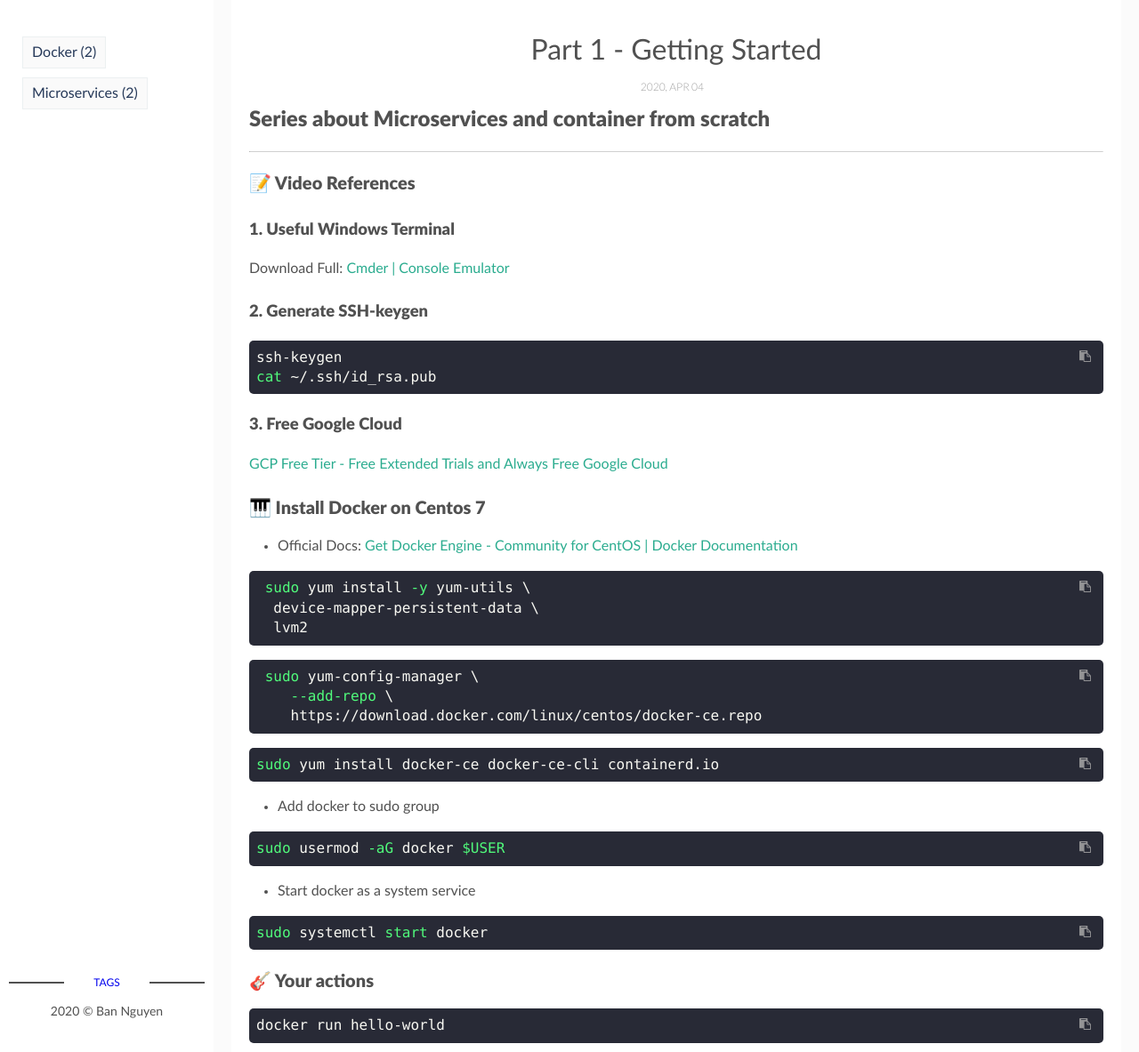
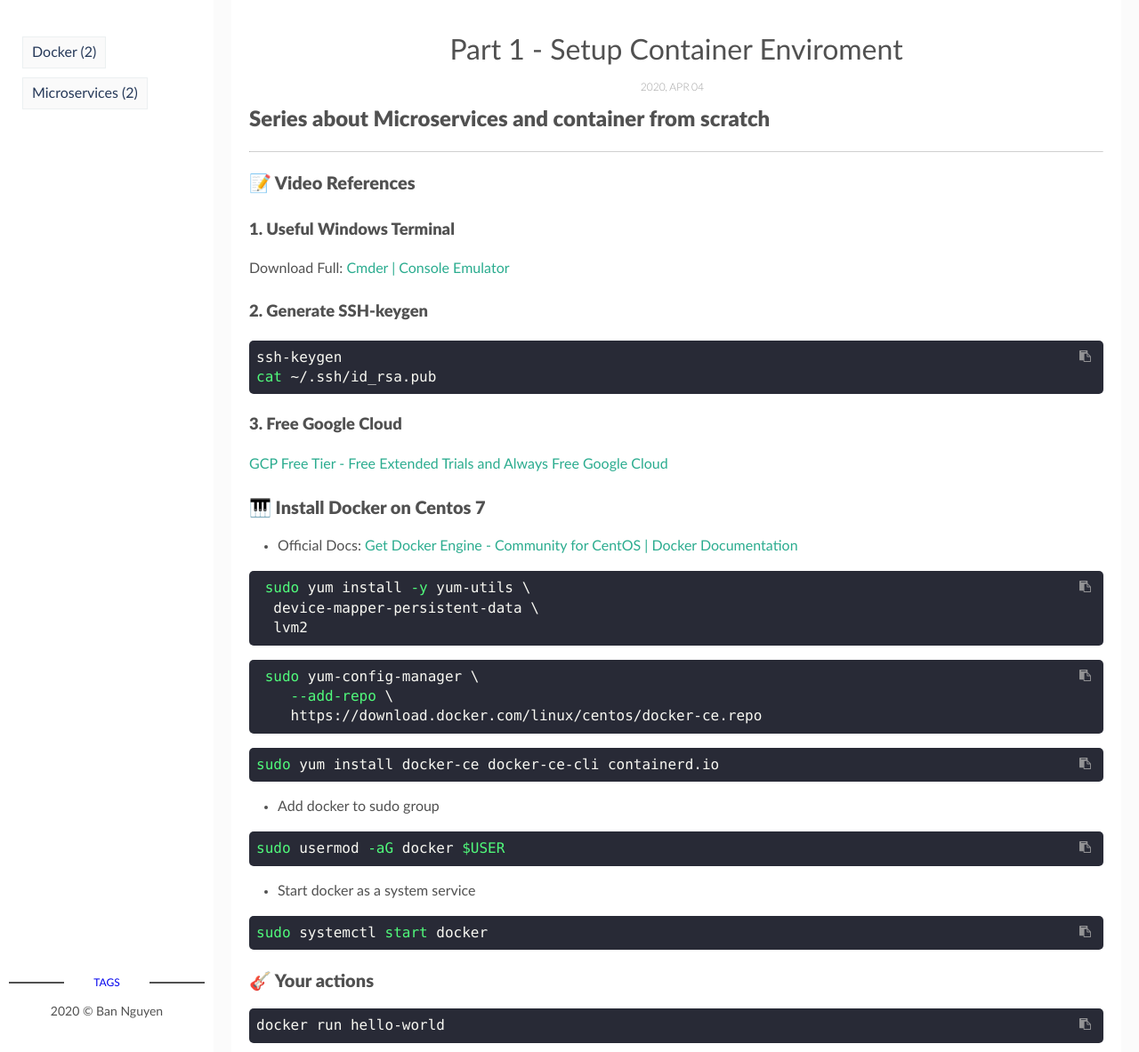
Before and after one commit to LaBanHSPO/labanhspo.github.io, a Jekyll site: the page built from _posts/2020-04-04-mcs-part-1.html, in a window 1280 px wide and 1400 px high, scrolled down 303 px. Shown: the part 217-1400 px from the top of the window at 89% size. Built offline with Jekyll 4.4.1, drawn with Linux system fonts in a browser that asks for light colours; some of the changed lines change nothing that is shown.

Commit message:
update README and responsive

```diff
--- a/_layouts/main.html
+++ b/_layouts/main.html
@@ -12,7 +12,7 @@
 {% assign wrapperClassName = "" %}
 {% endif %}
 
-<aside class="sidebar">
+<aside class="sidebar {{layout.hide_sidebar}}">
   <header>
     <div class="about">
       <div class="cover-author-image">
--- a/_layouts/post.html
+++ b/_layouts/post.html
@@ -1,5 +1,6 @@
 ---
 layout: main
+hide_sidebar: hide
 ---
 <article class="article-page">
     <div class="page-content">
--- a/_posts/2020-04-04-mcs-part-1.html
+++ b/_posts/2020-04-04-mcs-part-1.html
@@ -1,5 +1,5 @@
 ---
-title: Part 1 - Getting Started
+title: Part 1 - Setup Container Enviroment
 date: 2020-04-05 00:00:00 +0700
 description: Series about Microservices and container from scratch
 img: software.jpg # Add image post (optional)
--- a/_sass/_media.scss
+++ b/_sass/_media.scss
@@ -46,6 +46,12 @@
       margin-bottom: 10px;
     }
 
+  }
+  .page-cover-video iframe {
+    min-height: 300px;
+  }
+  .hide {
+    display: none;
   }
   .about {
     text-align: center;
--- a/assets/js/main.js
+++ b/assets/js/main.js
@@ -6,9 +6,18 @@
     document.execCommand("copy");
 }
 
+const handleCopy = (element) => {
+    $(element).find('.clipboardButton').hide();
+    copyFunction(element, $(element).text());
+};
+
 $(document).ready(() => {
-    $('.boostnote pre.code').on('click', function(e) {
-        copyFunction(this, e.target.innerText);
-        $(this).find('.clipboardButton').hide();
+    $('.boostnote pre.code').on('click', function () {
+        return handleCopy(this);
+    });
+    $('.boostnote .clipboardButton').on('click', function (event) {
+        event.stopPropagation();
+        const element = $(this).parent().parent();
+        return handleCopy(element);
     });
 });
```
Also changed, not shown: README.md (added), 10 other files.
